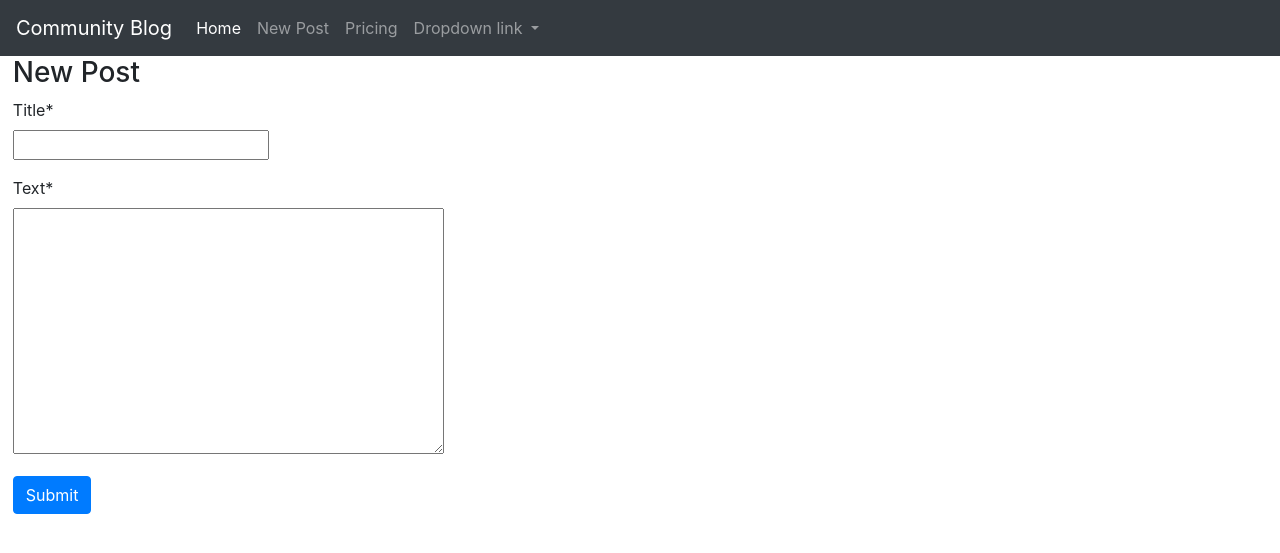
After one commit to Hieracosphynx/blog_django, a Django app: page /post/new/ in a window 1280 px wide. The commit adds this page. Shown: the top 553 px of the page. Run offline with Django 3.2, Linux system fonts and the light colour scheme; some libraries are stand-ins or nearby versions.

Commit message:
Can add new posts

```diff
--- /dev/null
+++ b/blog/forms.py
@@ -0,0 +1,8 @@
+from django import forms
+from .models import Post
+
+
+class PostForm(forms.ModelForm):
+    class Meta:
+        model = Post
+        fields = ('title', 'text')
--- a/blog/static/css/blog.css
+++ b/blog/static/css/blog.css
@@ -1,6 +1,16 @@
 body{
     padding: 0%;
     margin: 0%;
+}
+
+.flex-container{
+    display:flex;
+    flex-direction: row;
+    align-items: center;
+}
+
+.main-container{
+    margin-left: 1%;
 }
 
 .header{
@@ -19,6 +29,7 @@ body{
 
 .post{
     margin-bottom: 70px;
+    margin-left: 20px;
 }
 
 .content{
@@ -30,7 +41,6 @@ body{
 }
 
 
-
 .post h2 a, .post h2 a:visited{
     color: #000000;
 }
--- a/blog/templates/base.html
+++ b/blog/templates/base.html
@@ -8,11 +8,11 @@
     <link rel="stylesheet" type="text/css" href="{% static 'css/blog.css' %}">
 </head>
 <body>
-    <div class="header pb-2 mb-2 border-bottom">
-        <h3><a href="/">Community Blog</a></h3>
+    {% include 'navbar.html' %}
+    <div class="flex-container">
+        {% block content %}
+            Body content
+        {% endblock %}
     </div>
-    {% block content %}
-        Body content
-    {% endblock %}
 </body>
 </html>
--- /dev/null
+++ b/blog/templates/blog/post_edit.html
@@ -0,0 +1,21 @@
+{% extends 'base.html' %}
+
+{% load crispy_forms_tags %}
+
+{% block title %} New Post {% endblock %}
+
+{% block content %}
+    <div class="main-container">
+        <h3>New Post</h3>
+        <form method="POST">
+            {% csrf_token %}
+            <div class="form-group">
+                {{form.title|as_crispy_field}}
+            </div>
+            <div class="form-group">
+                {{form.text|as_crispy_field}}
+            </div>
+            <button type="submit" class="btn btn-primary">Submit</button>
+        </form>
+    </div>
+{% endblock %}
--- /dev/null
+++ b/blog/templates/navbar.html
@@ -0,0 +1,29 @@
+<nav class="navbar navbar-expand-lg navbar-dark bg-dark">
+  <a class="navbar-brand" href="/">Community Blog</a>
+  <button class="navbar-toggler" type="button" data-toggle="collapse" data-target="#navbarNavDropdown" aria-controls="navbarNavDropdown" aria-expanded="false" aria-label="Toggle navigation">
+    <span class="navbar-toggler-icon"></span>
+  </button>
+  <div class="collapse navbar-collapse" id="navbarNavDropdown">
+    <ul class="navbar-nav">
+      <li class="nav-item active">
+        <a class="nav-link" href="/">Home <span class="sr-only"></span></a>
+      </li>
+      <li class="nav-item">
+        <a class="nav-link" href="{% url 'post_new' %}">New Post</a>
+      </li>
+      <li class="nav-item">
+        <a class="nav-link" href="#">Pricing</a>
+      </li>
+      <li class="nav-item dropdown">
+        <a class="nav-link dropdown-toggle" href="#" id="navbarDropdownMenuLink" role="button" data-toggle="dropdown" aria-haspopup="true" aria-expanded="false">
+          Dropdown link
+        </a>
+        <div class="dropdown-menu" aria-labelledby="navbarDropdownMenuLink">
+          <a class="dropdown-item" href="#">Action</a>
+          <a class="dropdown-item" href="#">Another action</a>
+          <a class="dropdown-item" href="#">Something else here</a>
+        </div>
+      </li>
+    </ul>
+  </div>
+</nav>
--- a/blog/urls.py
+++ b/blog/urls.py
@@ -4,4 +4,5 @@ from . import views
 urlpatterns = [
     path('', views.post_list, name='post_list'),
     path('post/<int:pk>', views.post_detail, name='post_detail'),
+    path('post/new/', views.post_new, name='post_new'),
 ]
--- a/blog/views.py
+++ b/blog/views.py
@@ -1,7 +1,7 @@
-from django.shortcuts import render, get_object_or_404
+from django.shortcuts import render, get_object_or_404, redirect
 from django.utils import timezone
 from .models import Post
-
+from .forms import PostForm
 # Create your views here.
 
 
@@ -15,3 +15,18 @@ def post_detail(request, pk):
     post = get_object_or_404(Post, pk=pk)
     content = {'post': post}
     return render(request, 'blog/post_detail.html', context=content)
+
+
+def post_new(request):
+
+    if request.method == 'POST':
+        form = PostForm(request.method)
+        if form.is_valid():
+            form.save(commit=False)
+            form.author = request.user
+            form.publish_date = timezone.now()
+            form.save()
+            return redirect('post_detail', pk=form.pk)
+    else:
+        form = PostForm()
+        return render(request, 'blog/post_edit.html', {'form': form})
--- a/blog_tutorial/settings.py
+++ b/blog_tutorial/settings.py
@@ -32,6 +32,7 @@ ALLOWED_HOSTS = ['localhost', '127.0.0.1', '.pythonanywhere.com']
 
 INSTALLED_APPS = [
     'blog',
+    'crispy_forms',
     'django.contrib.admin',
     'django.contrib.auth',
     'django.contrib.contenttypes',
```
